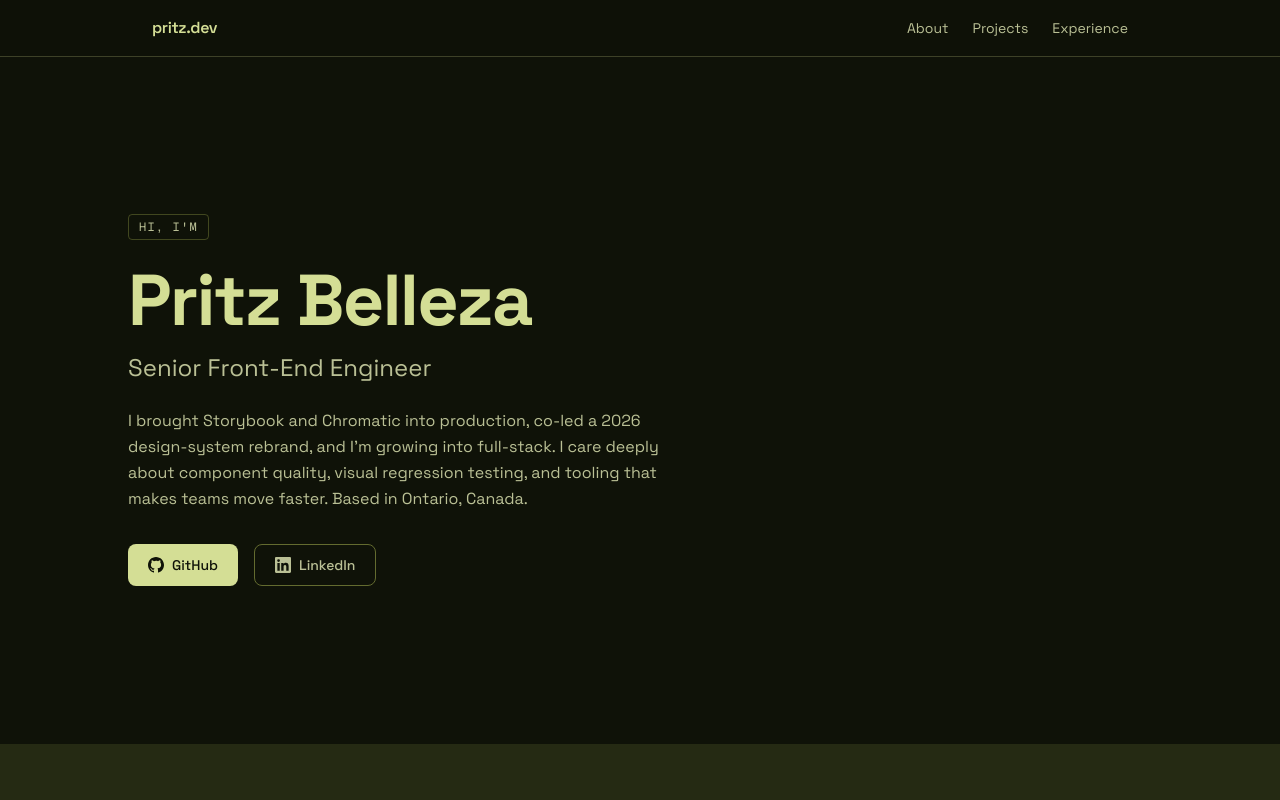
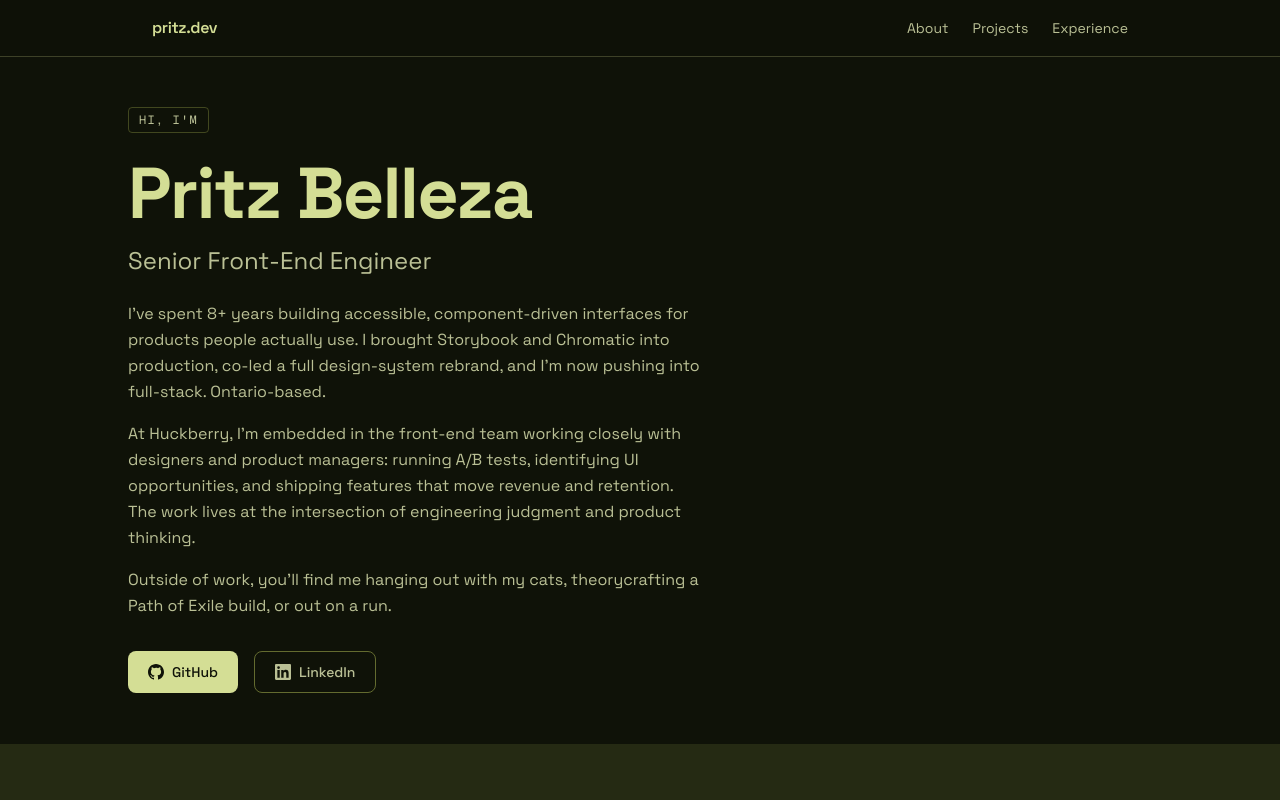
Before and after one commit to jbelleza29/jbelleza29.github.io, a Next.js app: page / in a window 1280 px wide. Shown: the top 800 px of the page. Built offline with nearby package versions, Linux system fonts and the light colour scheme.

Commit message:
rewrite bio as 3-paragraph intro

```diff
--- a/src/components/Hero.tsx
+++ b/src/components/Hero.tsx
@@ -23,12 +23,25 @@ export default function Hero() {
         <p className="text-xl sm:text-2xl text-sage mb-6">
           Senior Front-End Engineer
         </p>
-        <p className="max-w-xl text-sage leading-relaxed mb-8">
-          I brought Storybook and Chromatic into production, co-led a 2026
-          design-system rebrand, and I&apos;m growing into full-stack. I care
-          deeply about component quality, visual regression testing, and tooling
-          that makes teams move faster. Based in Ontario, Canada.
-        </p>
+        <div className="max-w-xl flex flex-col gap-4 text-sage leading-relaxed mb-8">
+          <p>
+            I&apos;ve spent 8+ years building accessible, component-driven
+            interfaces for products people actually use. I brought Storybook and
+            Chromatic into production, co-led a full design-system rebrand, and
+            I&apos;m now pushing into full-stack. Ontario-based.
+          </p>
+          <p>
+            At Huckberry, I&apos;m embedded in the front-end team working
+            closely with designers and product managers: running A/B tests,
+            identifying UI opportunities, and shipping features that move revenue
+            and retention. The work lives at the intersection of engineering
+            judgment and product thinking.
+          </p>
+          <p>
+            Outside of work, you&apos;ll find me hanging out with my cats,
+            theorycrafting a Path of Exile build, or out on a run.
+          </p>
+        </div>
         <div className="flex gap-4 flex-wrap">
           <a
             href="https://github.com/jbelleza29"
```
